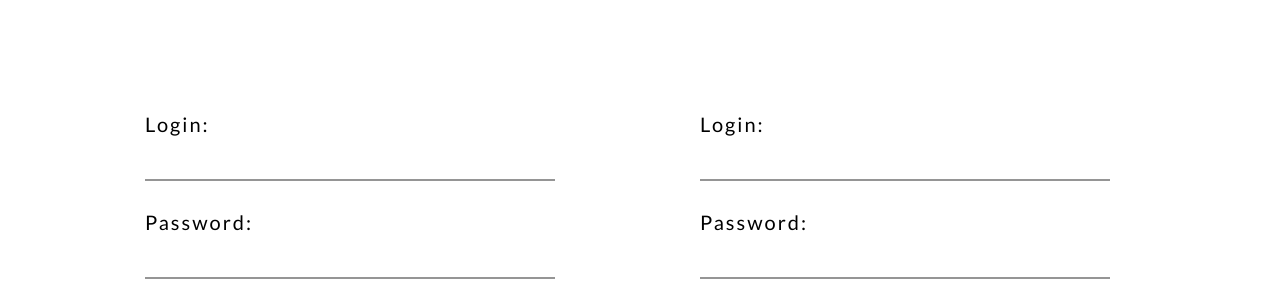
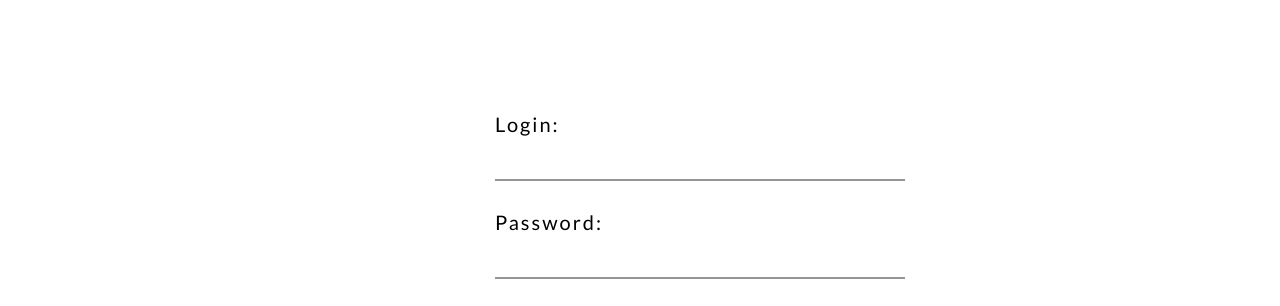
Before and after one commit to Nastya07s/online-shop, a website: page app/sign.html in a window 1280 px wide. Shown: the part 448-754 px from the top of the page. Drawn offline with Linux system fonts and the light colour scheme.

Commit message:
feat: hede dign up form

```diff
--- a/app/scss/style.scss
+++ b/app/scss/style.scss
@@ -568,23 +568,25 @@ footer {
 }
 
 .sign {
+  margin: 0 auto;
   margin-bottom: 100px;
 
-  div:last-child {
-    justify-content: space-between;
-    align-items: center;
-
-    a:hover {
-      text-decoration: underline;
-      transition: text-decoration 2s;
-    }
-  }
-
   .form {
-    width: 50%;
     justify-content: center;
     font-size: 20px;
     letter-spacing: 2px;
+
+    form {
+      div:last-child {
+        justify-content: space-between;
+        align-items: center;
+
+        a:hover {
+          text-decoration: underline;
+          transition: text-decoration 2s;
+        }
+      }
+    }
 
     label {
       display: block;
@@ -607,6 +609,10 @@ footer {
     }
 
   }
+
+  .form:last-child {
+    display: none;
+  }
 }
 
 
--- a/app/sign.html
+++ b/app/sign.html
@@ -42,7 +42,7 @@
     <div class="desc">Come in, please :)</div>
   </header>
   <main class="wrapper">
-    <div class="sign flex">
+    <div class="sign">
       <div class="form flex">
         <form name="sign-in" action="" method="post">
           <div class="">
```
Also changed, not shown: app/css/style.min.css.
